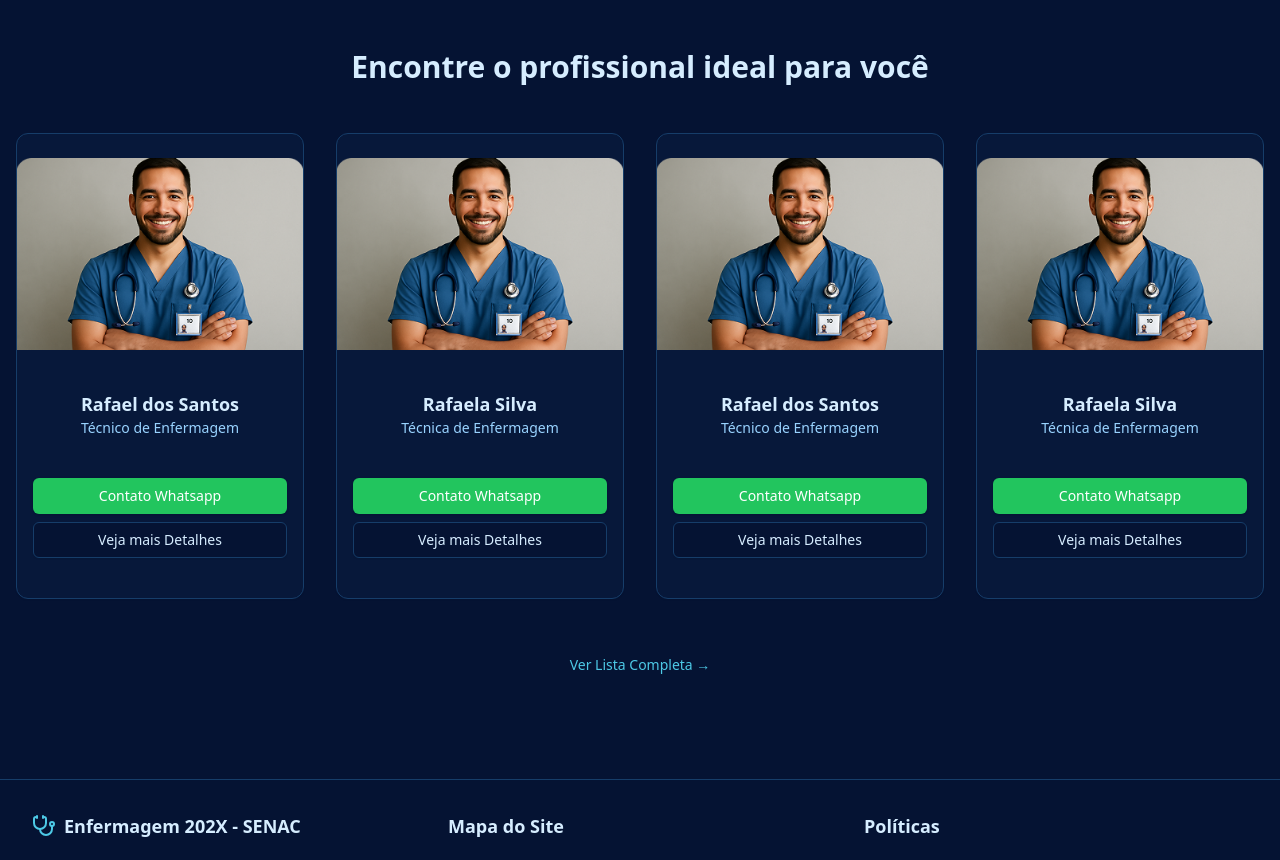
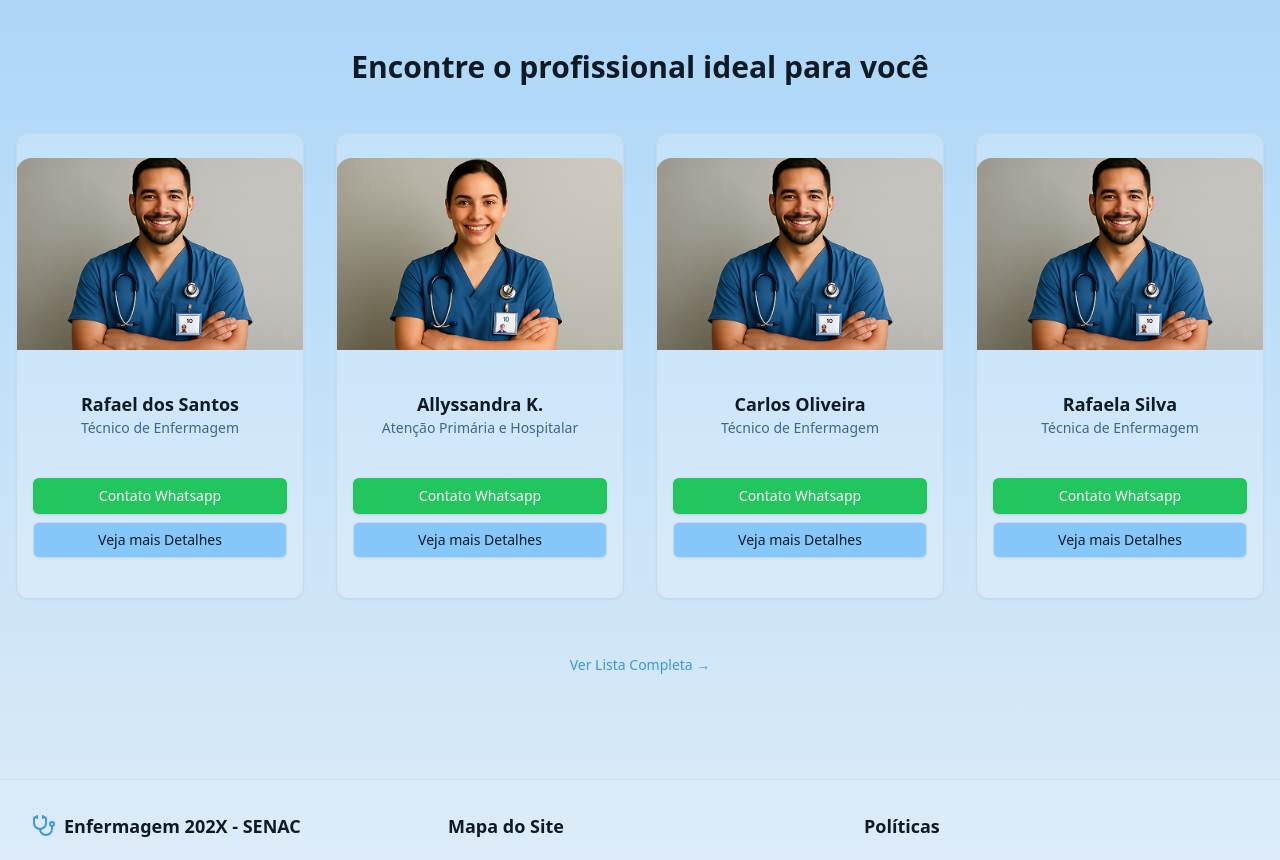
Before and after one commit to Guilhermeprog3/nursing-report, a Next.js app: page / in a window 1280 px wide. Shown: the part 680-1540 px from the top of the page. Built offline with nearby package versions, Linux system fonts and the light colour scheme.

Commit message:
feat:mudando a paleta de cores

```diff
--- a/src/app/globals.css
+++ b/src/app/globals.css
@@ -4,48 +4,49 @@
 
 @layer base {
   :root {
-    --background: 222 83% 11%;
-    --foreground: 206 100% 92%;
-    --card: 212 65% 20%;
-    --card-foreground: 206 100% 92%;
-    --popover: 222 83% 11%;
-    --popover-foreground: 206 100% 92%;
-    --primary: 191 75% 60%;
-    --primary-foreground: 212 65% 15%;
-    --secondary: 212 65% 20%;
-    --secondary-foreground: 191 75% 60%;
-    --muted: 212 65% 20%;
-    --muted-foreground: 206 100% 80%;
-    --accent: 212 65% 25%;
-    --accent-foreground: 206 100% 92%;
-    --destructive: 0 63% 31%;
-    --destructive-foreground: 0 0% 98%;
-    --border: 212 65% 25%;
-    --input: 212 65% 25%;
-    --ring: 191 75% 60%;
+    --background: 206 90% 75%; /* Cor de fundo sólida como fallback */
+    --foreground: 210 40% 10%;    /* Texto escuro */
+    --card: 0 0% 100%;             /* Cards brancos */
+    --card-foreground: 210 40% 10%;
+    --popover: 0 0% 100%;
+    --popover-foreground: 210 40% 10%;
+    --primary: 206 70% 55%;     /* Azul primário */
+    --primary-foreground: 0 0% 100%;
+    --secondary: 210 40% 90%;
+    --secondary-foreground: 210 40% 10%;
+    --muted: 210 40% 95%;
+    --muted-foreground: 210 40% 40%;
+    --accent: 210 40% 90%;
+    --accent-foreground: 210 40% 10%;
+    --destructive: 0 84% 60%;
+    --destructive-foreground: 0 0% 100%;
+    --border: 210 40% 85%;
+    --input: 210 40% 85%;
+    --ring: 206 70% 55%;
     --radius: 0.5rem;
   }
 
   .dark {
-    --background: 222 83% 11%;
-    --foreground: 206 100% 92%;
-    --card: 212 65% 20%;
-    --card-foreground: 206 100% 92%;
-    --popover: 222 83% 11%;
-    --popover-foreground: 206 100% 92%;
-    --primary: 191 75% 60%;
-    --primary-foreground: 212 65% 15%;
-    --secondary: 212 65% 20%;
-    --secondary-foreground: 191 75% 60%;
-    --muted: 212 65% 20%;
-    --muted-foreground: 206 100% 80%;
-    --accent: 212 65% 25%;
-    --accent-foreground: 206 100% 92%;
+    /* O tema escuro permanece o mesmo */
+    --background: 210 40% 5%;
+    --foreground: 200 100% 97%;
+    --card: 210 40% 10%;
+    --card-foreground: 200 100% 97%;
+    --popover: 210 40% 5%;
+    --popover-foreground: 200 100% 97%;
+    --primary: 195 78% 51%;
+    --primary-foreground: 210 40% 5%;
+    --secondary: 210 60% 50%;
+    --secondary-foreground: 0 0% 100%;
+    --muted: 210 40% 15%;
+    --muted-foreground: 210 40% 60%;
+    --accent: 210 40% 20%;
+    --accent-foreground: 200 100% 97%;
     --destructive: 0 63% 31%;
     --destructive-foreground: 0 0% 98%;
-    --border: 212 65% 25%;
-    --input: 212 65% 25%;
-    --ring: 191 75% 60%;
+    --border: 210 40% 20%;
+    --input: 210 40% 20%;
+    --ring: 195 78% 51%;
   }
 }
 
@@ -54,6 +55,6 @@
     @apply border-border;
   }
   body {
-    @apply bg-background text-foreground;
+    @apply bg-body-gradient text-foreground;
   }
 }
--- a/src/app/page.tsx
+++ b/src/app/page.tsx
@@ -6,10 +6,8 @@ import Link from 'next/link';
 
 export default function Home() {
   return (
-    <div className="container mx-auto px-4 bg-background">
+    <div className="container mx-auto px-4">
       <section className="text-center min-h-[70vh] flex flex-col items-center justify-center relative">
-        <div className="absolute inset-0 bg-background bg-repeat -z-10 opacity-20"></div>
-
         <h1 className="text-4xl md:text-6xl font-bold mb-4 leading-tight">
           Paixão por Cuidar, <br />
           <span className="text-primary">Segurança para você</span>
--- a/src/components/footer/index.tsx
+++ b/src/components/footer/index.tsx
@@ -3,7 +3,7 @@ import { Stethoscope, Instagram, Facebook, Linkedin, ExternalLink } from 'lucide
 
 export function Footer() {
   return (
-    <footer className="bg-background border-t">
+    <footer className="bg-transparent border-t">
       <div className="container mx-auto p-8 grid grid-cols-1 md:grid-cols-3 gap-8">
         <div className="flex flex-col gap-4">
           <div className="flex items-center gap-2">
@@ -48,7 +48,7 @@ export function Footer() {
         <p>© Copyright 2025 Turma de Técnicos de Enfermagem — Todos os direitos reservados.</p>
       </div>
 
-      <div className="bg-black py-4">
+      <div className="bg-black/20 py-4">
         <div className="container mx-auto flex items-center justify-center text-sm">
           <a href="#" className="text-muted-foreground hover:text-foreground flex items-center gap-2">
             <span>Desenvolvido por Developer Community</span>
--- a/src/components/header/index.tsx
+++ b/src/components/header/index.tsx
@@ -5,7 +5,7 @@ import Image from 'next/image';
 
 export function Header() {
   return (
-    <header className="bg-background/80 backdrop-blur-sm sticky top-0 z-50 border-b border-border">
+    <header className="bg-transparent backdrop-blur-sm sticky top-0 z-50 border-b border-border">
       <div className="container mx-auto flex justify-between items-center p-4">
         <Link href="/" className="flex items-center gap-2 text-xl font-bold">
           <Image src="/logo.jpeg" alt='logo' width={40} height={40} className='rounded-3xl'/>
--- a/src/data/profissionais.ts
+++ b/src/data/profissionais.ts
@@ -17,29 +17,43 @@ export const professionals = [
     city: 'Teresina / PI',
     about: 'Sou um técnico em enfermagem apaixonado por cuidar de pessoas. Acredito que, além do conhecimento técnico, ouvir com atenção e tratar com respeito fazem toda a diferença na recuperação de um paciente. Meu objetivo é oferecer um atendimento seguro, acolhedor e eficiente, sempre com empatia e dedicação.',
     skills: ['Aferição de sinais vitais', 'Administração de medicamentos', 'Curativos'],
+    contact: {
+      email: 'rafael.santos@example.com',
+      phone: '(86) 99999-0001',
+    },
   },
   {
     id: 2,
-    name: 'Rafaela Silva',
-    specialty: 'Técnica de Enfermagem',
-    description: 'Especialista em cuidados pediátricos e atendimento de emergência.',
-    image: '/enfermeiro.png',
+    name: 'Allyssandra K.',
+    specialty: 'Atenção Primária e Hospitalar',
+    description: 'Técnica em Enfermagem com sólida formação e comprometimento em prestar assistência segura, qualificada e centrada no paciente.',
+    image: '/enfermeira.png',
     experience: [
-      'Atuação em pronto-socorro pediátrico (Hospital Infantil de Exemplo)',
-      'Triagem de pacientes e classificação de risco',
-      'Administração de vacinas e acompanhamento de carteira de vacinação',
+      'Administração de medicamentos e vacinação',
+      'Monitoramento de sinais vitais e realização de curativos.',
+      'Apoio às rotinas de enfermagem e organização de registros.',
+      'Orientação à população e participação em campanhas de promoção da saúde.',
+      'Atuação seguindo protocolos e normas de biossegurança.',
     ],
     credentials: {
-      crm: 'COREN/PI 123.54',
+      crm: 'COREN/PI 123.55',
     },
     institution: 'Instituição Y',
     city: 'Teresina / PI',
-    about: 'Com foco em pediatria, minha paixão é garantir que as crianças recebam o melhor cuidado possível. Sou calma, paciente e dedicada a criar um ambiente tranquilo e seguro para os pequenos e suas famílias durante o atendimento.',
-    skills: ['Punção venosa pediátrica', 'Primeiros socorros', 'Triagem'],
+    about: 'Técnica em Enfermagem com sólida formação e comprometimento em prestar assistência segura, qualificada e centrada no paciente. Atuando com rigor técnico, ética e sensibilidade, assegurando cuidado humanizado e eficiente em todas as etapas do atendimento. Garantindo resultados positivos, preservando a saúde, qualidade de vida e a dignidade de cada indivíduo sob minha responsabilidade.',
+    skills: [
+      'NEFROLOGIA COM ÊNFASE EM HEMODIALISE - Coopassist 4H 05/2025',
+      'AVC e incidentes com múltiplas vítimas - Coren 8h 12/2025',
+      'Oficina de feridas e curativos 2h 08/ 2024',
+    ],
+    contact: {
+      email: 'allyssandrak21@gmail.com',
+      phone: '(86) 981382318',
+    },
   },
   {
     id: 3,
-    name: 'Rafael dos Santos',
+    name: 'Carlos Oliveira',
     specialty: 'Técnico de Enfermagem',
     description: 'Cuidados com pacientes em clínica médica e enfermagem humanizada.',
     image: '/enfermeiro.png',
@@ -49,12 +63,16 @@ export const professionals = [
       'Auxílio em procedimentos de rotina hospitalar e administração de medicação sob supervisão',
     ],
     credentials: {
-      crm: 'COREN/PI 123.53',
+      crm: 'COREN/PI 123.56',
     },
     institution: 'Instituição X',
     city: 'Teresina / PI',
     about: 'Sou um técnico em enfermagem apaixonado por cuidar de pessoas. Acredito que, além do conhecimento técnico, ouvir com atenção e tratar com respeito fazem toda a diferença na recuperação de um paciente. Meu objetivo é oferecer um atendimento seguro, acolhedor e eficiente, sempre com empatia e dedicação.',
     skills: ['Aferição de sinais vitais', 'Administração de medicamentos', 'Curativos'],
+    contact: {
+      email: 'carlos.oliveira@example.com',
+      phone: '(86) 99999-0003',
+    },
   },
   {
     id: 4,
@@ -74,10 +92,14 @@ export const professionals = [
     city: 'Teresina / PI',
     about: 'Com foco em pediatria, minha paixão é garantir que as crianças recebam o melhor cuidado possível. Sou calma, paciente e dedicada a criar um ambiente tranquilo e seguro para os pequenos e suas famílias durante o atendimento.',
     skills: ['Punção venosa pediátrica', 'Primeiros socorros', 'Triagem'],
+    contact: {
+      email: 'rafaela.silva@example.com',
+      phone: '(86) 99999-0004',
+    },
   },
   {
     id: 5,
-    name: 'Rafaela Silva',
+    name: 'Mariana Costa',
     specialty: 'Técnica de Enfermagem',
     description: 'Especialista em cuidados pediátricos e atendimento de emergência.',
     image: '/enfermeiro.png',
@@ -87,16 +109,20 @@ export const professionals = [
       'Administração de vacinas e acompanhamento de carteira de vacinação',
     ],
     credentials: {
-      crm: 'COREN/PI 123.54',
+      crm: 'COREN/PI 123.57',
     },
     institution: 'Instituição Y',
     city: 'Teresina / PI',
     about: 'Com foco em pediatria, minha paixão é garantir que as crianças recebam o melhor cuidado possível. Sou calma, paciente e dedicada a criar um ambiente tranquilo e seguro para os pequenos e suas famílias durante o atendimento.',
     skills: ['Punção venosa pediátrica', 'Primeiros socorros', 'Triagem'],
+    contact: {
+      email: 'mariana.costa@example.com',
+      phone: '(86) 99999-0005',
+    },
   },
   {
     id: 6,
-    name: 'Rafaela Silva',
+    name: 'Lucas Pereira',
     specialty: 'Técnica de Enfermagem',
     description: 'Especialista em cuidados pediátricos e atendimento de emergência.',
     image: '/enfermeiro.png',
@@ -106,11 +132,15 @@ export const professionals = [
       'Administração de vacinas e acompanhamento de carteira de vacinação',
     ],
     credentials: {
-      crm: 'COREN/PI 123.54',
+      crm: 'COREN/PI 123.58',
     },
     institution: 'Instituição Y',
     city: 'Teresina / PI',
     about: 'Com foco em pediatria, minha paixão é garantir que as crianças recebam o melhor cuidado possível. Sou calma, paciente e dedicada a criar um ambiente tranquilo e seguro para os pequenos e suas famílias durante o atendimento.',
     skills: ['Punção venosa pediátrica', 'Primeiros socorros', 'Triagem'],
+    contact: {
+      email: 'lucas.pereira@example.com',
+      phone: '(86) 99999-0006',
+    },
   },
 ];
--- a/tailwind.config.ts
+++ b/tailwind.config.ts
@@ -18,6 +18,9 @@ const config = {
       },
     },
     extend: {
+      backgroundImage: {
+        'body-gradient': 'linear-gradient(to bottom, hsl(206 90% 75%), hsl(210 40% 95%))',
+      },
       colors: {
         border: "hsl(var(--border))",
         input: "hsl(var(--input))",
```
Also changed, not shown: src/app/(pages)/about/page.tsx (+6 -6 lines), src/app/(pages)/detail/[id]/page.tsx (+18 -7 lines), public/enfermeira.png (added).
